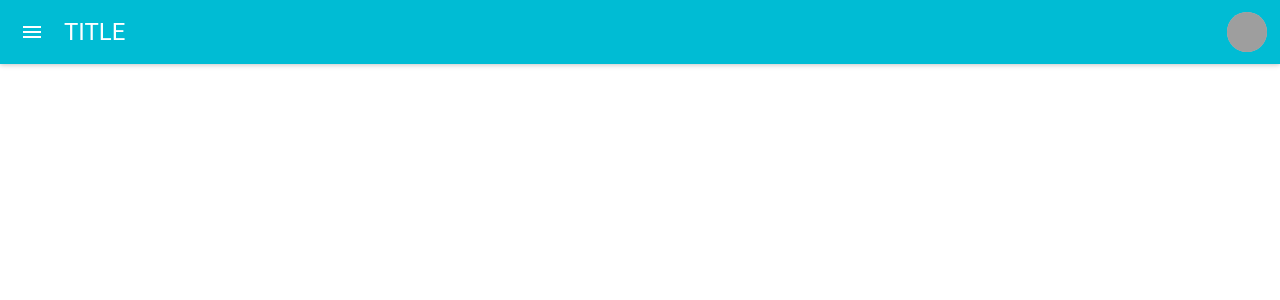
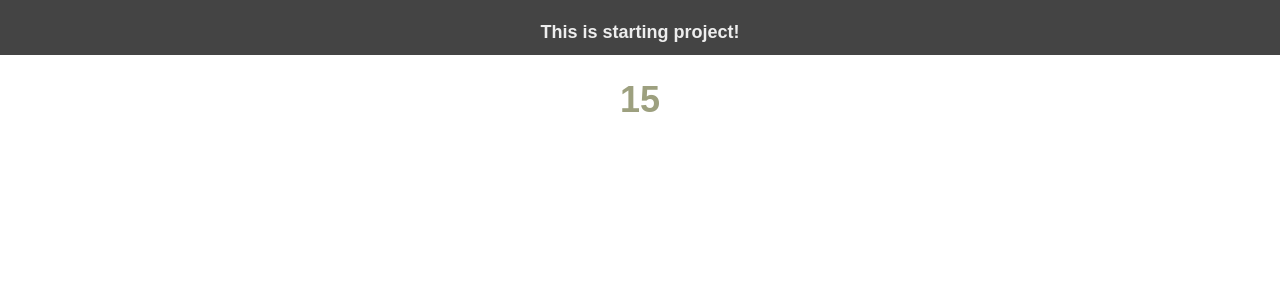
Before and after one commit to XPRO-LTD/resource-managment-react, a React (Create React App) app: page / in a window 1280 px wide. Shown: the top 300 px of the page. Built offline with nearby package versions, Linux system fonts and the light colour scheme; grey boxes are pictures that could not be loaded; what react-tap-event-plugin would draw is missing.

Commit message:
Added Header component

```diff
--- a/src/app/App.js
+++ b/src/app/App.js
@@ -1,7 +1,5 @@
 import React, { Component } from 'react';
 import '../styles/App.css';
-import MuiThemeProvider from 'material-ui/styles/MuiThemeProvider';
-import Header from './components/Header'
 import ClockContainer from './containers/ClockContainer'
 import injectTapEventPlugin from 'react-tap-event-plugin';
 
@@ -11,9 +9,14 @@ injectTapEventPlugin();
 class App extends Component {
     render() {
         return (
-            <MuiThemeProvider>
-                <Header/>
-            </MuiThemeProvider>
+            <div className="App">
+                <div className="App-header">
+                    <h1>This is starting project!</h1>
+                </div>
+                <div className="App-intro">
+                    <ClockContainer></ClockContainer>
+                </div>
+            </div>
         );
     }
 }
--- a/src/app/components/Header.js
+++ b/src/app/components/Header.js
@@ -1,14 +1,21 @@
 import React, { Component } from 'react';
 import AppBar from 'material-ui/AppBar';
 import UserMenu from './UserMenu';
-import TextField from 'material-ui/TextField';
-import Search from 'material-ui/svg-icons/action/search'
+import SearchBar from './SearchBar'
 
 class Header extends Component {
+    SearchBarWithBackground (){
+        return <div>
+                    {"Application"}
+                    <div className="searchBackground">
+                    <SearchBar/>
+                    </div>
+                </div>
+    }
     render() {
         return (
-            <AppBar title="TITLE" titleStyle={{"font-weight": 2}}
-                    iconElementRight={<UserMenu/>}
+            <AppBar title={this.SearchBarWithBackground()}
+                    children={<UserMenu/>}
                 />
         );
     }
--- /dev/null
+++ b/src/app/components/SearchBar.js
@@ -0,0 +1,16 @@
+import React, { Component } from 'react';
+import TextField from 'material-ui/TextField';
+import Search from 'material-ui/svg-icons/action/search'
+
+class SearchBar extends Component {
+    render() {
+        return (
+            <div className="searchBar">
+                <Search color="white" className="searchBarIcon"/>
+                <TextField underlineShow={false} hintText="Search here" hintStyle={{color: "white"}} inputStyle={{width: '600px', color: 'white'}}/>
+            </div>
+        );
+    }
+}
+
+export default SearchBar;
--- a/src/app/components/UserMenu.js
+++ b/src/app/components/UserMenu.js
@@ -34,7 +34,6 @@ class UserMenu extends Component {
         return (
             <div>
                 <Avatar className="UserMenu" src="https://s-media-cache-ak0.pinimg.com/originals/49/5e/09/495e0997e0f0682ceca2ffedddf85e06.jpg"
-
                         onClick={this.handleTouchTap}
                 />
                 <Popover style={{"margin-top": 12}} className="arrowUp"
--- a/src/styles/App.css
+++ b/src/styles/App.css
@@ -33,7 +33,7 @@ h1{
 }
 
 .UserMenu {
-  margin-top: 4px;
+  margin-top: 12px;
   margin-right: 5px;
 }
 
@@ -51,3 +51,29 @@ h1{
   border-style: solid;
   border-color: transparent transparent #FFF transparent;
 }
+
+.searchBackground {
+  display: inline-block;
+  margin-left: 250px;
+  background-color: rgba(125, 125, 125, 0.2);
+  width: 650px;
+  padding: 0px 20px;
+  font-weight: 200;
+}
+
+.searchBarIcon {
+  margin-bottom: -7px;
+  margin-left: -7px;
+  margin-right: 7px;
+}
+
+.searchBar {
+  margin-left: -20px;
+  padding-left: 20px;
+  margin-right: -20px;
+  padding-right: 20px;
+  margin-top: -12px;
+  margin-bottom: -12px;
+  position: relative;
+  top: -2px;
+}
```
